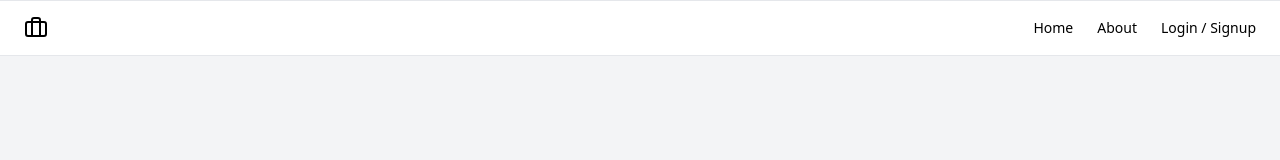
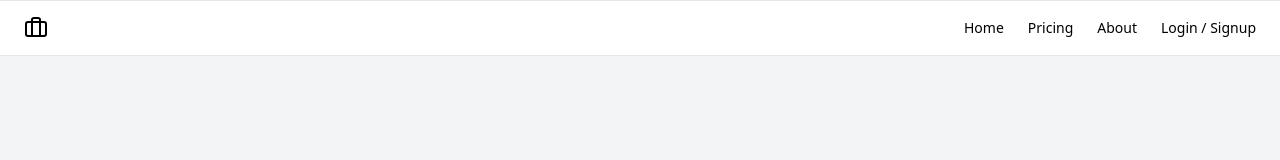
Before and after one commit to Vero-Ventures/job-bank, a Next.js app: page /wip in a window 1280 px wide. Shown: the top 160 px of the page. Built offline with nearby package versions, Linux system fonts and the light colour scheme.

Commit message:
Add pricing to wip navbar

```diff
--- a/src/app/wip/page.js
+++ b/src/app/wip/page.js
@@ -11,6 +11,7 @@ import Footer from '@/components/ui/footer';
 export default function Component() {
   const links = [
     { text: 'Home', url: '/' },
+    { text: 'Pricing', url: '/pricing' },
     { text: 'About', url: '/wip' },
     { text: 'Login / Signup', url: '/api/auth/login' },
   ];
```
